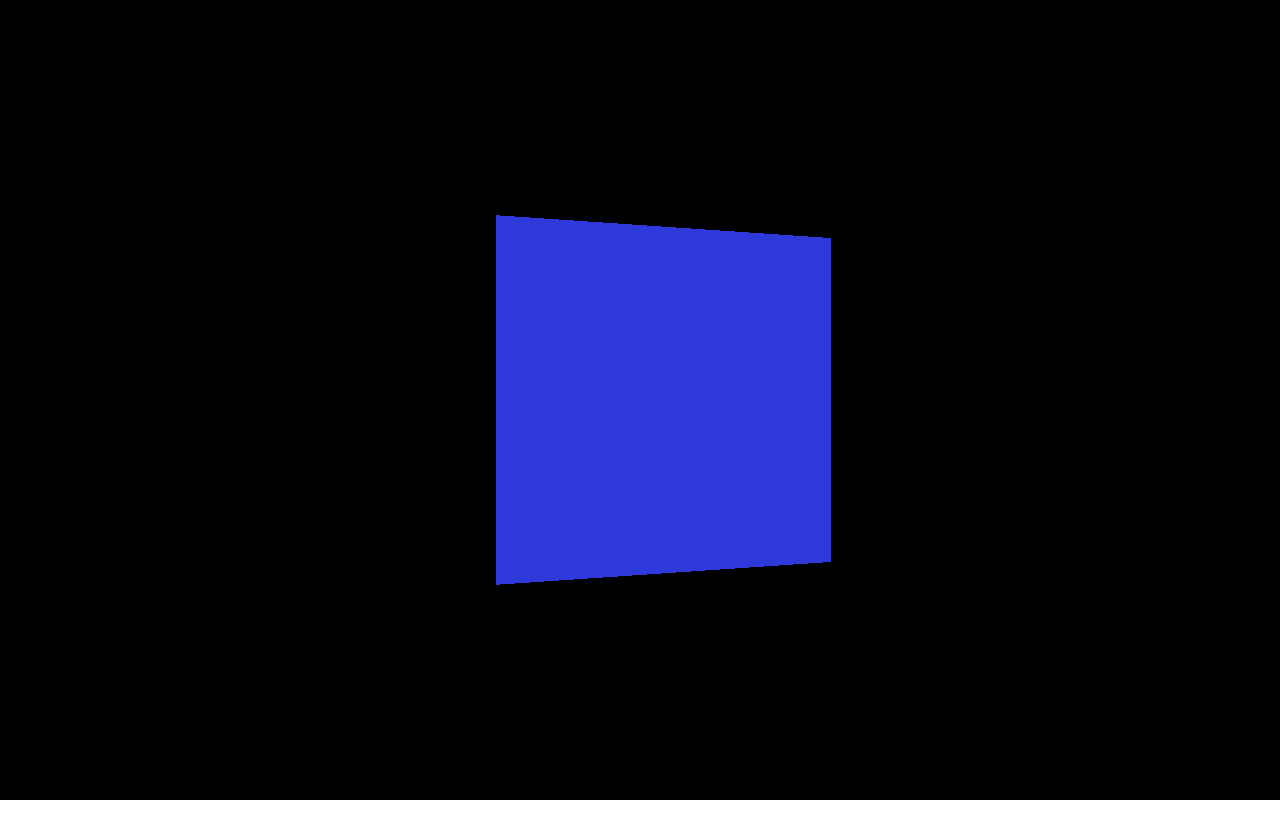
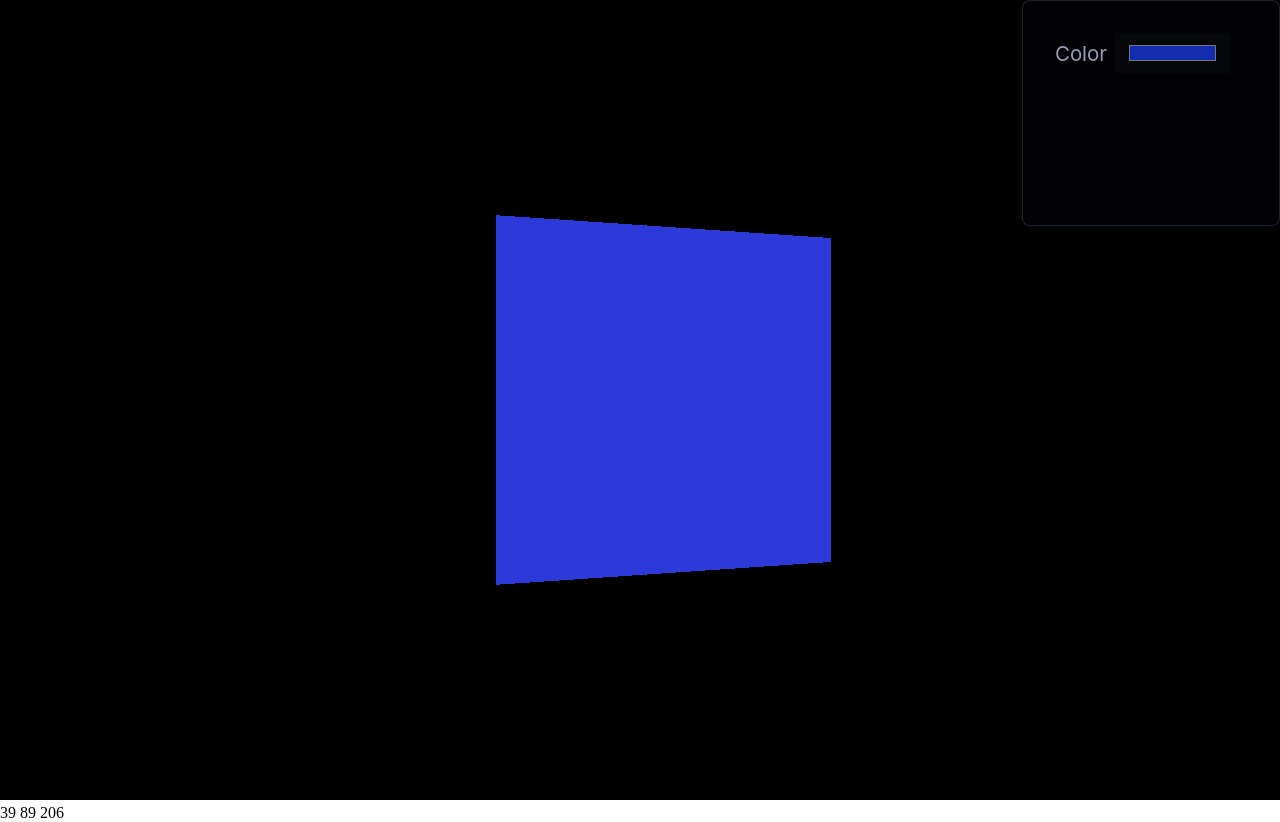
Before and after one commit to ChrisJorge/3JSProjects, a website built with Vite: page cube/index.html in a window 1280 px wide. Built offline with nearby package versions, Linux system fonts and the light colour scheme; animation ran at ten frames a second.

Commit message:
Add functionality so cube color can be changed

```diff
--- a/cube/index.html
+++ b/cube/index.html
@@ -6,7 +6,15 @@
     <meta name="viewport" content="width=device-width, initial-scale=1.0" />
   </head>
   <body>
+    <div class="optionsContainer">
+      <div class="colorContainer">
+        <label class="colorLabel" >Color</label>
+        <input type="color" class="colorInput" value="#122DAF">
+      </div>
+    </div>
     <canvas class="threeJS"></canvas>
     <script type="module" src="/src/main.js"></script>
   </body>
 </html>
+
+39 89 206
--- a/cube/src/main.js
+++ b/cube/src/main.js
@@ -1,12 +1,13 @@
 import * as Three from 'three';
 import {OrbitControls} from 'three/addons/controls/OrbitControls.js'
+
 
 const scene = new Three.Scene();
 
 const cubeGeometry = new Three.BoxGeometry(1,1,1)
-const cubeColor = new Three.Color("rgb(45,57,216)")
-const cubeMaterial = new Three.MeshBasicMaterial({color: cubeColor})
-const cubeMesh = new Three.Mesh(cubeGeometry, cubeMaterial)
+let cubeColor = new Three.Color("rgb(45,57,216)")
+let cubeMaterial = new Three.MeshBasicMaterial({color: cubeColor})
+let cubeMesh = new Three.Mesh(cubeGeometry, cubeMaterial)
 
 scene.add(cubeMesh)
 
@@ -26,6 +27,15 @@ controls.autoRotate = true
 
 renderer.setSize(window.innerWidth, window.innerHeight)
 
+const colorInput = document.querySelector('.colorInput')
+
+colorInput.addEventListener('input', () => {
+  cubeColor = new Three.Color(`${colorInput.value}`)
+  let cubeMaterial = new Three.MeshBasicMaterial({color: cubeColor})
+  cubeMesh = new Three.Mesh(cubeGeometry, cubeMaterial)
+  scene.add(cubeMesh)
+})
+
 const renderLoop = () => {
   controls.update()
   renderer.render(scene, camera)
--- a/cube/src/style.css
+++ b/cube/src/style.css
@@ -2,3 +2,57 @@ body{
   margin: 0;
   overflow: hidden;
 }
+
+.optionsContainer{
+  position: absolute;
+  right: 0%;
+  z-index: 100;
+  background: #524c4c88;
+  color: rgb(255, 255, 255);
+  overflow: hidden;
+  transition: 100ms;
+  border-radius: 8px;
+  border: 1px solid rgba(51, 60, 77, 0.6);
+  background: rgba(5, 7, 10, 0.4);
+  display: flex;
+  flex-direction: column;
+  align-self: center;
+  width: 15%;
+  height: 20%;
+  padding: 32px;
+  gap: 10px;
+  margin: auto;
+  box-shadow: rgba(9, 11, 17, 0.5) 0px 5px 15px 0px, rgba(19, 23, 32, 0.08) 0px 15px 35px -5px;
+}
+
+.colorLabel{
+  color:hsl(220, 20%, 65%);
+    font-family: Inter, "sans-serif";
+    font-weight: 400;
+    font-size: 1.275rem;
+    line-height: 1.4375em;
+    padding: 0px;
+    position: relative;
+    margin-bottom: 8px;
+    margin-right: 2%;
+}
+
+
+.colorInput{
+  font-family: Inter, "sans-serif";
+    box-sizing: border-box;
+    cursor: text;
+    display: inline-flex;
+    -webkit-box-align: center;
+    align-items: center;
+    width: 60%;
+    position: relative;
+    padding: 8px 12px;
+    color: hsl(0, 0%, 100%);
+    border-radius: var(--template-shape-borderRadius);
+    border: 1px solid var(--template-palette-divider);
+    background-color: hsl(220, 35%, 3%);
+    transition: border 120ms ease-in;
+    height: 2.5rem;
+    margin-bottom: 15px;
+}
```
